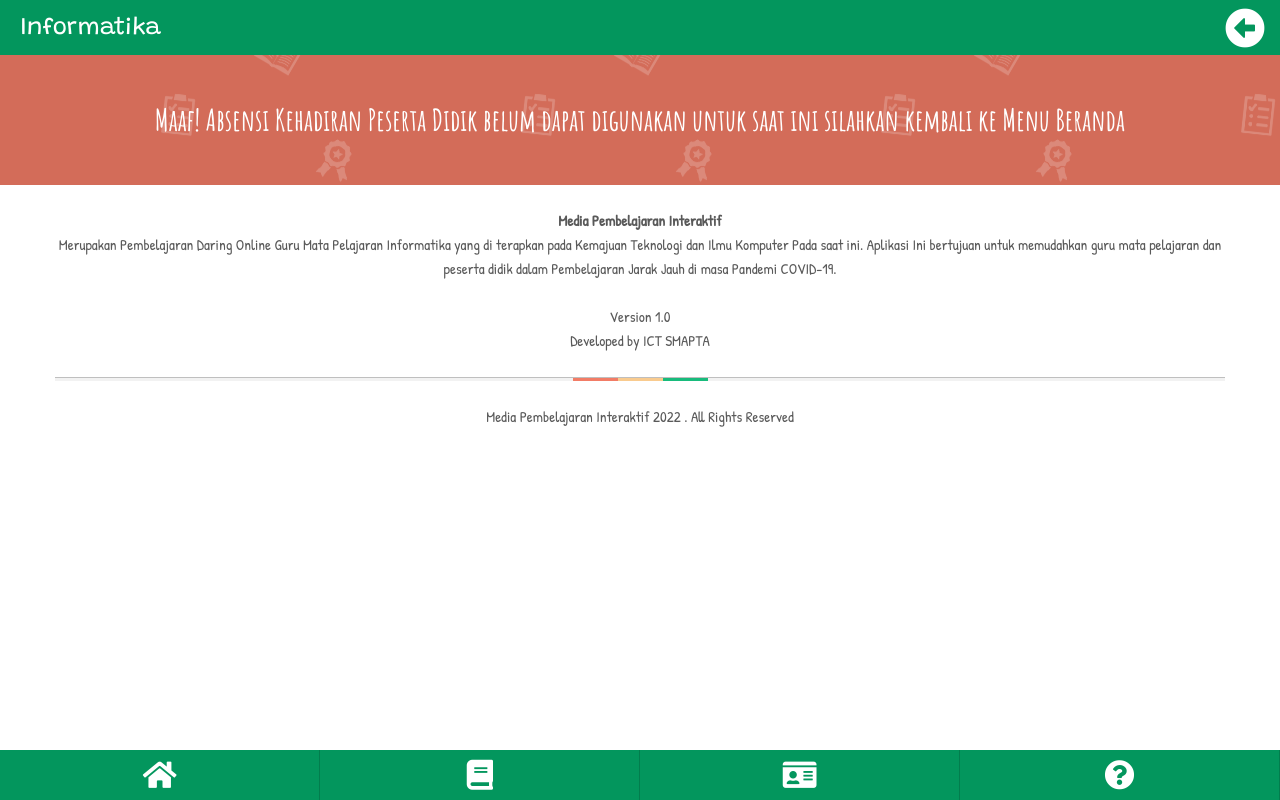
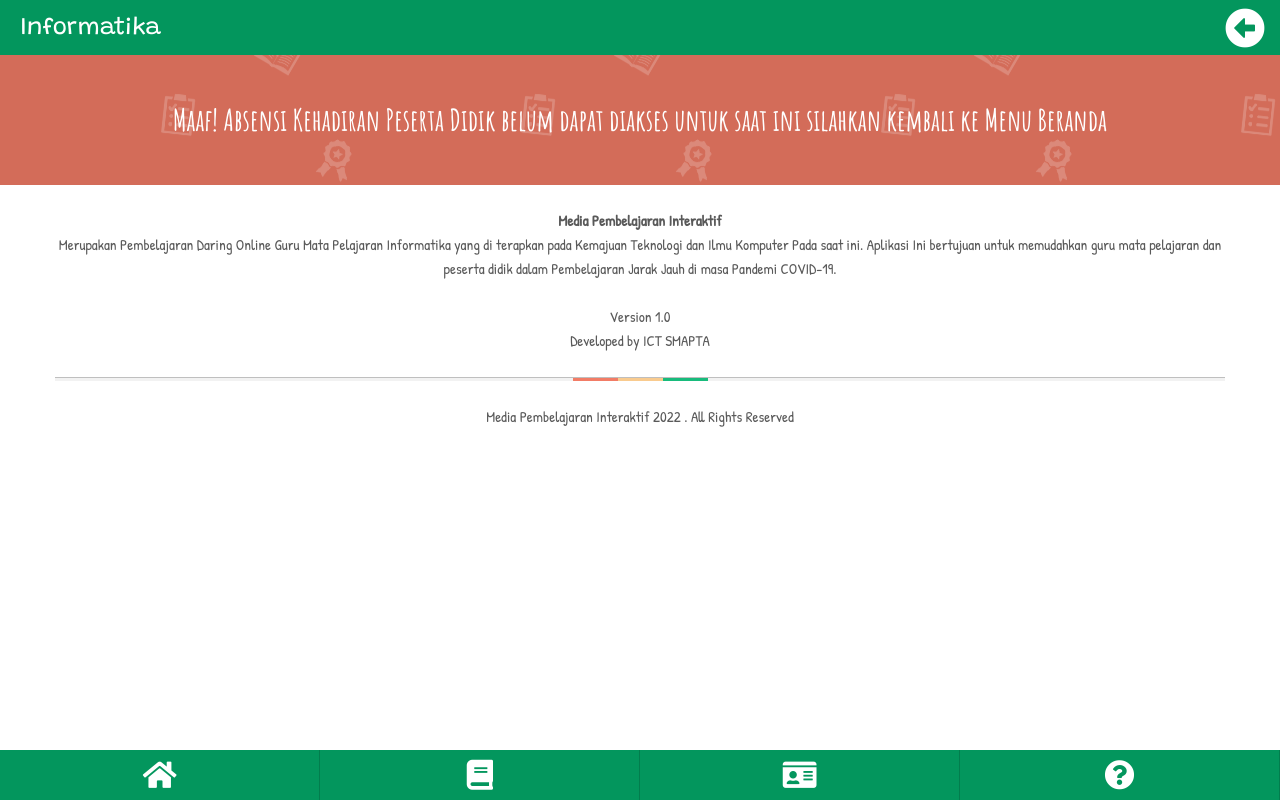
Before and after one commit to dedebasuni/dedebasuni.github.io, a plain HTML site: page absensi.html in a window 1280 px wide. Drawn offline with nearby package versions, Linux system fonts and the light colour scheme; a web font is replaced by a local one.

Commit message:
Update absensi.html

```diff
--- a/absensi.html
+++ b/absensi.html
@@ -59,7 +59,7 @@
 			</div>
 			<div class="them-mask bg-color-1alt"></div>
 			<div class="grid-row center-text">
-				<div class="font-style-1 margin-none">Maaf! Absensi Kehadiran Peserta Didik belum dapat digunakan untuk saat ini silahkan kembali ke Menu Beranda</div>
+				<div class="font-style-1 margin-none">Maaf! Absensi Kehadiran Peserta Didik belum dapat diakses untuk saat ini silahkan kembali ke Menu Beranda</div>
 
 
 			</div>
```
